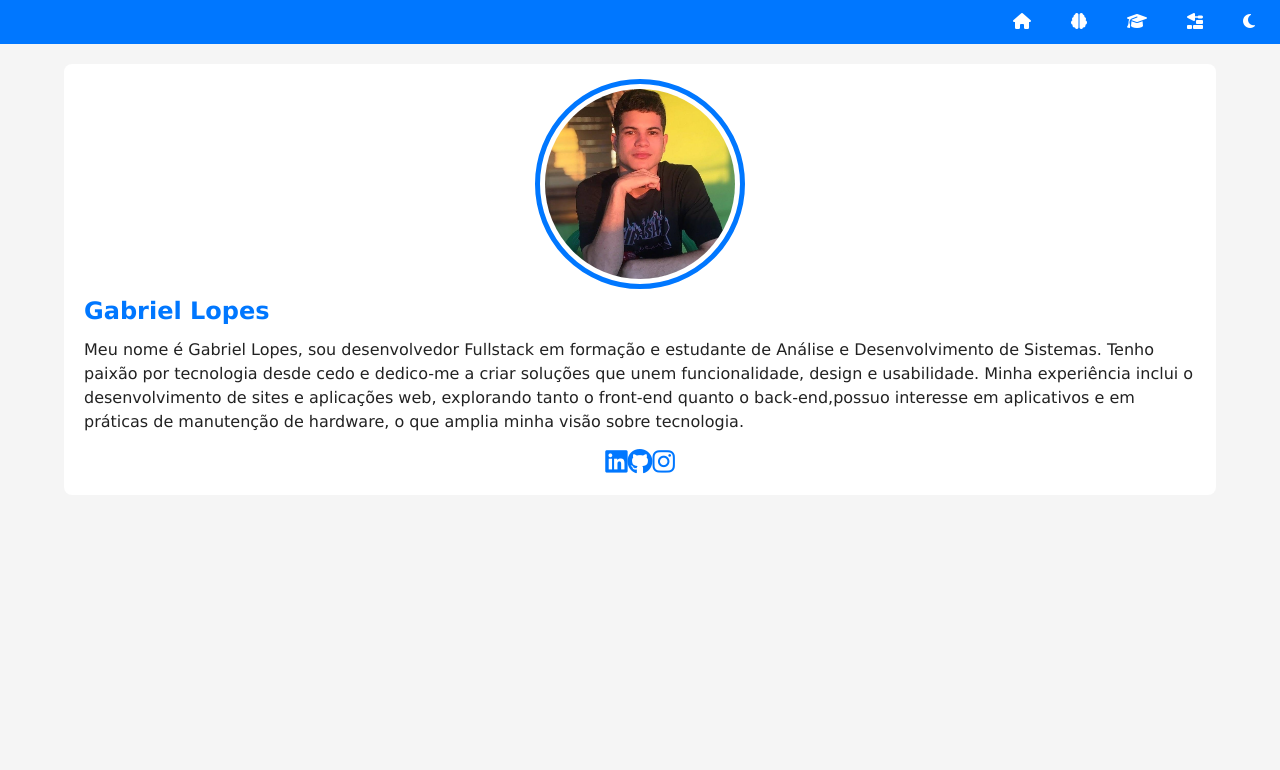
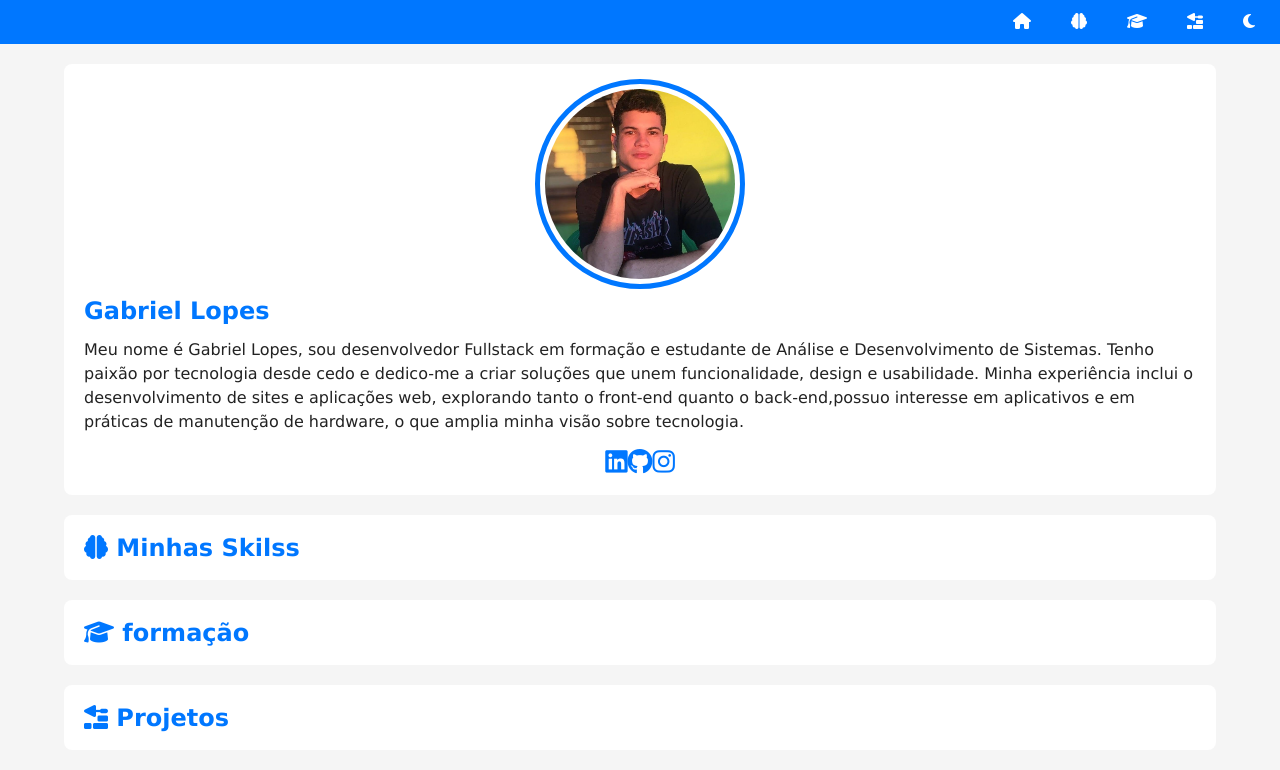
Before and after one commit to devGabriel7/portifolio, a plain HTML site: page index.html in a window 1280 px wide. Drawn offline with Linux system fonts and the light colour scheme.

Commit message:
adicionar secção de detalhes

```diff
--- a/estilos/style.css
+++ b/estilos/style.css
@@ -67,6 +67,9 @@ section#ficha{
   border-radius: 8px;
   grid-column: 2;
 }
+h2{
+  color: var(--destaque);
+}
 img{
   width: 200px;
   aspect-ratio: 1/1;
@@ -99,3 +102,12 @@ section#ficha h1{
 #social a:hover{
   color: var(--destaque-inverso);
 }
+section#detalhes{
+  grid-column: 2;
+}
+article{
+  background-color: var(--fundo-card);
+  padding: 20px;
+  margin-bottom: 20px;
+  border-radius: 8px;
+}
--- a/index.html
+++ b/index.html
@@ -44,6 +44,21 @@
 
     <section id="detalhes">
 
+      <article id="skills">
+      <h2> <i class="fa-solid fa-brain"></i> Minhas Skilss</h2>
+
+      </article> <!-- fim article#skills-->
+
+
+      <article id="formacao">
+        <h2> <i class="fa-solid fa-graduation-cap"></i> formação</h2>
+
+      </article><!-- fim article#formacao-->
+
+
+      <article id="projetos">
+        <h2> <i class="fa-solid fa-trowel-bricks"></i> Projetos</h2>
+      </article><!-- fim article#projetos -->
 
     </section>
     </main>
```
